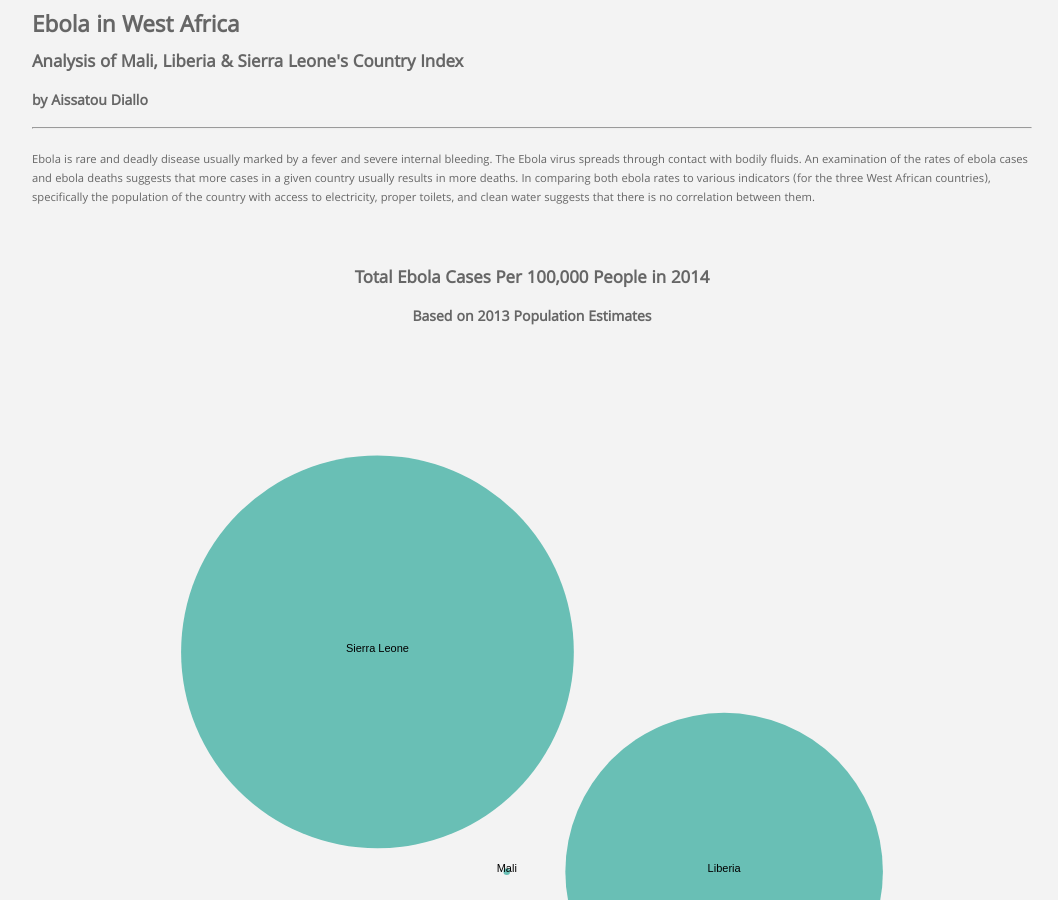
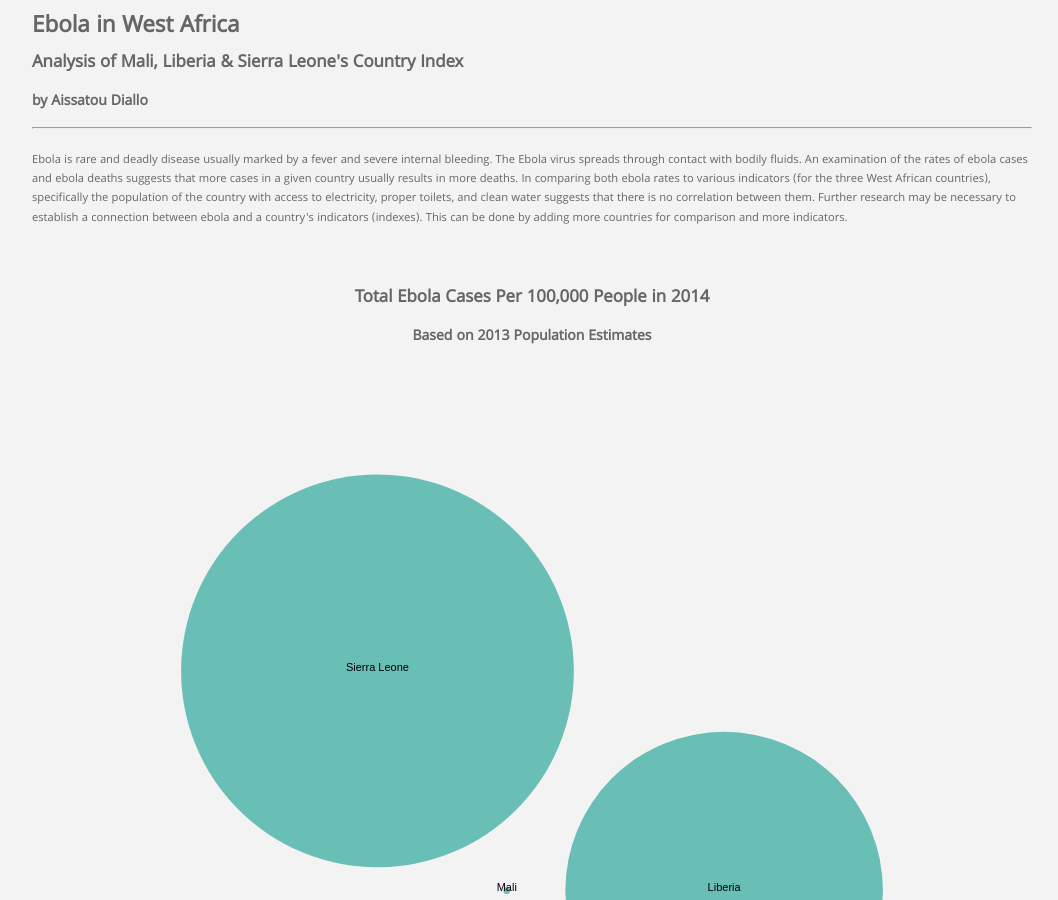
Before and after one commit to ad605/ad605.github.io, a Jekyll site: the page datavizproject/index.html, which Jekyll copies as it is, in a window 1280 px wide and 900 px high. Shown: the whole window, without its empty margins (108-1166 px from the left). Built offline with Jekyll 4.4.1, drawn with Linux system fonts in a browser that asks for light colours.

Commit message:
Update index.html

```diff
--- a/datavizproject/index.html
+++ b/datavizproject/index.html
@@ -233,7 +233,7 @@ width: 800px;
           <hr>
         </div>
         <p>
-          Ebola is rare and deadly disease usually marked by a fever and severe internal bleeding. The Ebola virus spreads through contact with bodily fluids. An examination of the rates of ebola cases and ebola deaths suggests that more cases in a given country usually results in more deaths. In comparing both ebola rates to various indicators (for the three West African countries), specifically the population of the country with access to electricity, proper toilets, and clean water suggests that there is no correlation between them.
+          Ebola is rare and deadly disease usually marked by a fever and severe internal bleeding. The Ebola virus spreads through contact with bodily fluids. An examination of the rates of ebola cases and ebola deaths suggests that more cases in a given country usually results in more deaths. In comparing both ebola rates to various indicators (for the three West African countries), specifically the population of the country with access to electricity, proper toilets, and clean water suggests that there is no correlation between them. Further research may be necessary to establish a connection between ebola and a country's indicators (indexes). This can be done by adding more countries for comparison and more indicators.
 
 </p>
 <p>
```
